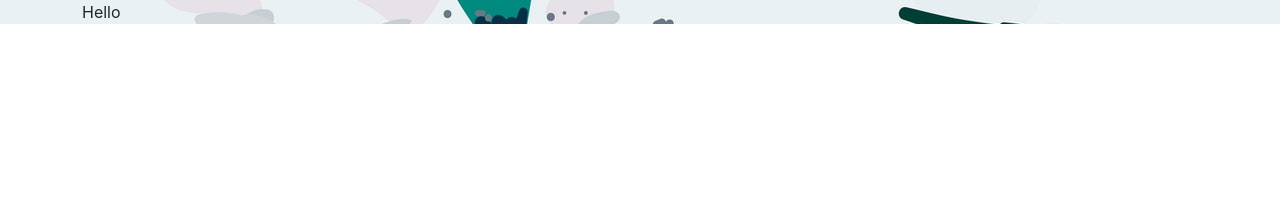
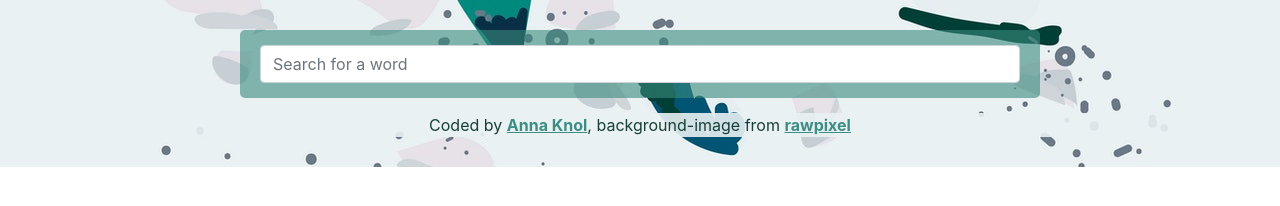
Before and after one commit to AnnaKnol/dictionary-project, a React app: page / in a window 1280 px wide. Built offline with nearby package versions, Linux system fonts and the light colour scheme.

Commit message:
implement search-engine and basic css

```diff
--- /dev/null
+++ b/src/Dictionary.css
@@ -0,0 +1,7 @@
+.Dictionary {
+  background-color: rgb(58, 138, 126, 0.6);
+  border-radius: 5px;
+  margin: 0 auto;
+  max-width: 800px;
+  padding: 15px 20px;
+}
--- /dev/null
+++ b/src/Dictionary.js
@@ -0,0 +1,31 @@
+import React, { useState } from "react";
+
+import "./Dictionary.css";
+
+export default function Dictionary() {
+  let [keyword, setKeyword] = useState("");
+
+  function search(event) {
+    event.preventDefault();
+    alert(`Searching for the definition of ${keyword}`);
+    let searchFormElement = document.querySelector("#search_form");
+    searchFormElement.value = "";
+  }
+  function handleChange(event) {
+    setKeyword(event.target.value);
+  }
+
+  return (
+    <div className="Dictionary">
+      <form onSubmit={search}>
+        <input
+          type="search"
+          id="search_form"
+          className="form-control"
+          placeholder="Search for a word"
+          onChange={handleChange}
+        />
+      </form>
+    </div>
+  );
+}
--- a/src/index.css
+++ b/src/index.css
@@ -12,7 +12,19 @@ code {
     monospace;
 }
 
+footer {
+  background-color: rgba(233, 241, 243, 0.9);
+  color: #173f35;
+  margin: 15px auto 0;
+}
+
+footer a {
+  color: #3c8d84;
+  font-weight: 700;
+}
+
 .App {
   background-image: url(./background.jpg);
   background-attachment: fixed;
+  padding: 30px 0;
 }
--- a/src/index.js
+++ b/src/index.js
@@ -1,5 +1,6 @@
 import React from "react";
 import ReactDOM from "react-dom";
+import Dictionary from "./Dictionary";
 
 import "./index.css";
 
@@ -7,7 +8,19 @@ function App() {
   return (
     <div className="App">
       <div className="container">
-        <header className="App-header">Hello</header>
+        <main>
+          <Dictionary />
+        </main>
+        <footer className="text-center">
+          Coded by{" "}
+          <a href="https://www.annaknol.be" target="_blank" rel="noreferrer">
+            Anna Knol
+          </a>
+          , background-image from{" "}
+          <a href="https://www.rawpixel.com" target="_blank" rel="noreferrer">
+            rawpixel
+          </a>
+        </footer>
       </div>
     </div>
   );
```
Also changed, not shown: public/manifest.json.
